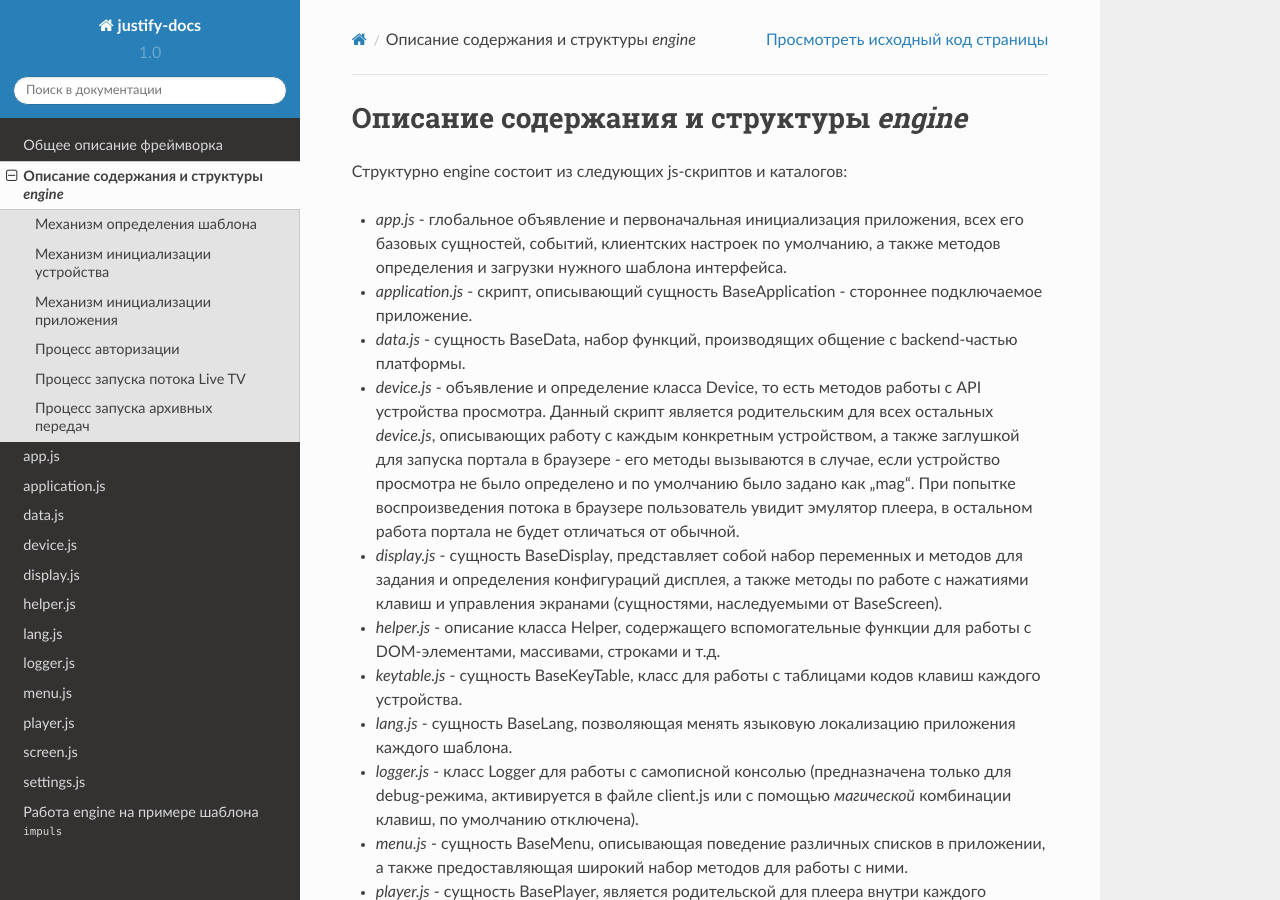
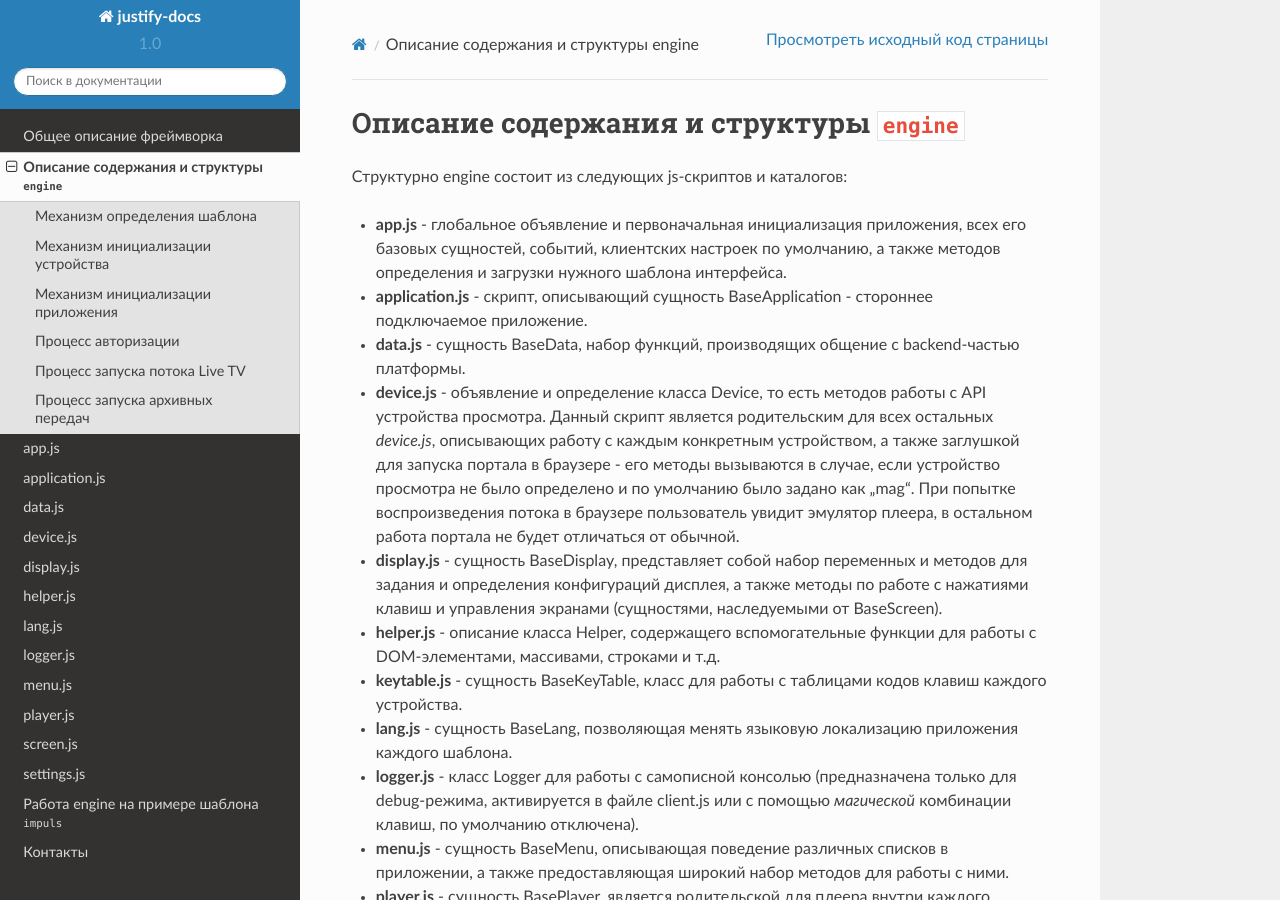
Before and after one commit to microimpuls/justify-dev-docs, a Sphinx documentation site: the page built from source/engine.rst, in a window 1280 px wide and 900 px high. Built offline with Sphinx 7.4.7 and the Read the Docs theme 2.0.0, drawn with Linux system fonts in a browser that asks for light colours.

```diff
--- a/source/engine.rst
+++ b/source/engine.rst
@@ -1,27 +1,29 @@
-****************************************
-Описание содержания и структуры `engine`
-****************************************
+******************************************
+Описание содержания и структуры ``engine``
+******************************************
 
 Структурно engine состоит из следующих js-скриптов и каталогов:
 
-* `app.js` - глобальное объявление и первоначальная инициализация приложения, всех его базовых сущностей, событий, клиентских настроек по умолчанию, а также методов определения и загрузки нужного шаблона интерфейса.
-* `application.js` - скрипт, описывающий сущность BaseApplication - стороннее подключаемое приложение.
-* `data.js` - сущность BaseData, набор функций, производящих общение с backend-частью платформы.
-* `device.js` - объявление и определение класса Device, то есть методов работы с API устройства просмотра. Данный скрипт является родительским для всех остальных `device.js`, описывающих работу с каждым конкретным устройством, а также заглушкой для запуска портала в браузере - его методы вызываются в случае, если устройство просмотра не было определено и по умолчанию было задано как 'mag'. При попытке воспроизведения потока в браузере пользователь увидит эмулятор плеера, в остальном работа портала не будет отличаться от обычной.
-* `display.js` - сущность BaseDisplay, представляет собой набор переменных и методов для задания и определения конфигураций дисплея, а также методы по работе с нажатиями клавиш и управления экранами (сущностями, наследуемыми от BaseScreen).
-* `helper.js` - описание класса Helper, содержащего вспомогательные функции для работы с DOM-элементами, массивами, строками и т.д.
-* `keytable.js` - сущность BaseKeyTable, класс для работы с таблицами кодов клавиш каждого устройства.
-* `lang.js` - сущность BaseLang, позволяющая менять языковую локализацию приложения каждого шаблона.
-* `logger.js` - класс Logger для работы с самописной консолью (предназначена только для debug-режима, активируется в файле client.js или с помощью *магической* комбинации клавиш, по умолчанию отключена).
-* `menu.js` - сущность BaseMenu, описывающая поведение различных списков в приложении, а также предоставляющая широкий набор методов для работы с ними.
-* `player.js` - сущность BasePlayer, является родительской для плеера внутри каждого шаблона, фактически описывает событийный аппарат плеера.
-* `screen.js` - сущность BaseScreen, описывает экран приложения - структурную единицу любого шаблона.
-* `settings.js` - сущность BaseSettings, содержит константы и методы для  работы с пользовательскими настройками приложения (язык, время, буфферизация и т.д.), которые в дальнейшем могут переопределяться в зависимости от шаблона. Набор настроек также кастомизируем с помощью файла client.js.
-* каталог `backends` - содержит сторонние data.js, то есть наборы методов для работы со сторонними backend-ами.
-* каталог `device` - содержит файлы device.js для каждого устройства, на данный момент их уже 14.
-* каталог `thirdparty` - содержит сторонние библиотеки, на данный момент только json2.js.
+* **app.js** - глобальное объявление и первоначальная инициализация приложения, всех его базовых сущностей, событий, клиентских настроек по умолчанию, а также методов определения и загрузки нужного шаблона интерфейса.
+* **application.js** - скрипт, описывающий сущность BaseApplication - стороннее подключаемое приложение.
+* **data.js** - сущность BaseData, набор функций, производящих общение с backend-частью платформы.
+* **device.js** - объявление и определение класса Device, то есть методов работы с API устройства просмотра. Данный скрипт является родительским для всех остальных `device.js`, описывающих работу с каждым конкретным устройством, а также заглушкой для запуска портала в браузере - его методы вызываются в случае, если устройство просмотра не было определено и по умолчанию было задано как 'mag'. При попытке воспроизведения потока в браузере пользователь увидит эмулятор плеера, в остальном работа портала не будет отличаться от обычной.
+* **display.js** - сущность BaseDisplay, представляет собой набор переменных и методов для задания и определения конфигураций дисплея, а также методы по работе с нажатиями клавиш и управления экранами (сущностями, наследуемыми от BaseScreen).
+* **helper.js** - описание класса Helper, содержащего вспомогательные функции для работы с DOM-элементами, массивами, строками и т.д.
+* **keytable.js** - сущность BaseKeyTable, класс для работы с таблицами кодов клавиш каждого устройства.
+* **lang.js** - сущность BaseLang, позволяющая менять языковую локализацию приложения каждого шаблона.
+* **logger.js** - класс Logger для работы с самописной консолью (предназначена только для debug-режима, активируется в файле client.js или с помощью *магической* комбинации клавиш, по умолчанию отключена).
+* **menu.js** - сущность BaseMenu, описывающая поведение различных списков в приложении, а также предоставляющая широкий набор методов для работы с ними.
+* **player.js** - сущность BasePlayer, является родительской для плеера внутри каждого шаблона, фактически описывает событийный аппарат плеера.
+* **screen.js** - сущность BaseScreen, описывает экран приложения - структурную единицу любого шаблона.
+* **settings.js** - сущность BaseSettings, содержит константы и методы для  работы с пользовательскими настройками приложения (язык, время, буфферизация и т.д.), которые в дальнейшем могут переопределяться в зависимости от шаблона. Набор настроек также кастомизируем с помощью файла client.js.
+* каталог **backends** - содержит сторонние data.js, то есть наборы методов для работы со сторонними backend-ами.
+* каталог **device** - содержит файлы device.js для каждого устройства, на данный момент их уже 14.
+* каталог **thirdparty** - содержит сторонние библиотеки, на данный момент только json2.js.
 
-* `client.js` - файл, содержащий настройки оператора ``clientSettings``.
+* **client.js** - файл, содержащий настройки оператора ``clientSettings``.
+
+
 
 Механизм определения шаблона
 ----------------------------
--- a/source/index.rst
+++ b/source/index.rst
@@ -26,3 +26,4 @@ Justify (Javascript universal smart TV interface framework)
     screen.rst
     settings.rst
     template-impuls.rst
+    contacts.rst
--- a/source/intro.rst
+++ b/source/intro.rst
@@ -5,8 +5,8 @@
 *************************
 **Justify** - это фреймворк для разработки браузерных IPTV/OTT-приложений для устройств типа Set-Top Box и Smart TV, состоящий из 2-х принципиальных частей:
 
-- *engine* - пакет приложений, осуществляющий общение с backendом, с API устройств просмотра, а также содержащий объявления и описания глобальных сущностей и классов комплекса;
-- *templates* - шаблоны интерфейса приложения, различающиеся не только внешним стилевым оформлением, но и  функциональными возможностями. Каждый из них включает в себя набор экранов, наборы css-файлов и картинок, файл инициализации шаблона, а также переопределения некоторых глобальных сущностей и классов, описанных в *engine*.
+- **engine** - пакет приложений, осуществляющий общение с backendом, с API устройств просмотра, а также содержащий объявления и описания глобальных сущностей и классов комплекса;
+- **templates** - шаблоны интерфейса приложения, различающиеся не только внешним стилевым оформлением, но и  функциональными возможностями. Каждый из них включает в себя набор экранов, наборы css-файлов и картинок, файл инициализации шаблона, а также переопределения некоторых глобальных сущностей и классов, описанных в **engine**.
 
 Одна из главных целей, которой придерживались разработчики и архитекторы при создании justify - это создание максимально **кастомизируемого** и **расширямого** решения. Поэтому структура описываемого комплекса содержит в себе всевозможные наследования и переопределения, сохраняя при этом максимальную читаемость и прозрачность кода, исключая при этом излишний синтаксический сахар. Данные принципы помогли сделать фреймворк доступным для использования разработчиками любого уровня и квалификации.
 
```
Also changed, not shown: source/contacts.rst (added, +7 -0 lines).
